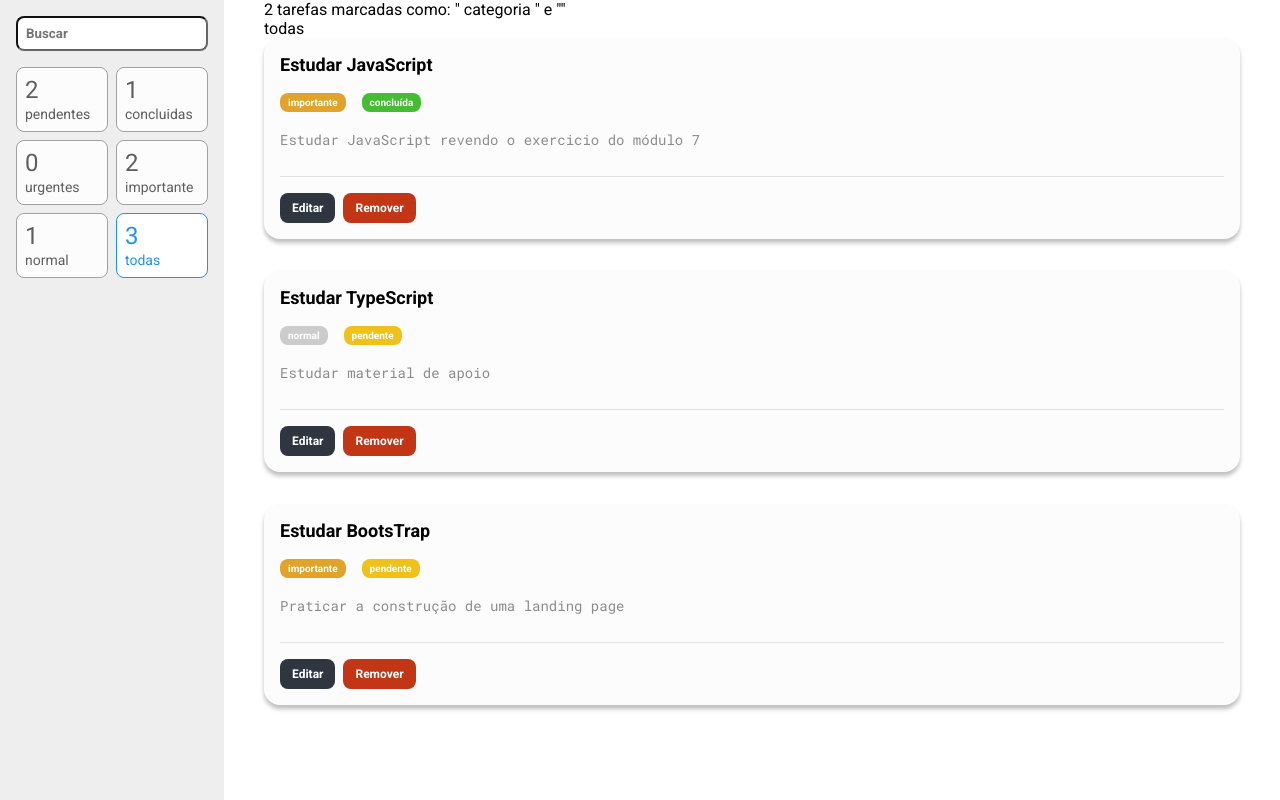
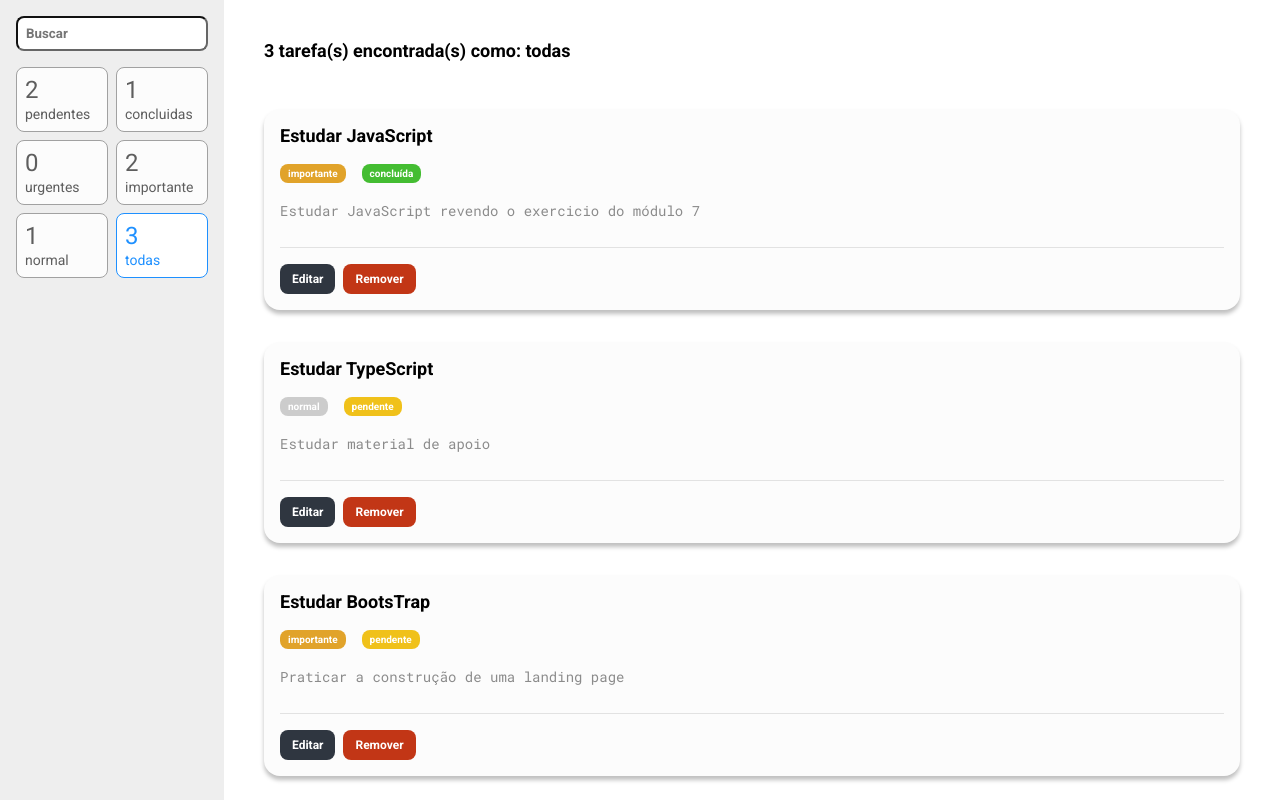
Before and after one commit to KevinReisHartwig/React-Atividade-Minhas_Tarefas, a React (Create React App) app: page / in a window 1280 px wide. Built offline with nearby package versions, Linux system fonts and the light colour scheme.

Commit message:
resultados e stylização dos filtros

```diff
--- a/src/containers/ListaDeTarefas/index.tsx
+++ b/src/containers/ListaDeTarefas/index.tsx
@@ -1,5 +1,5 @@
 import Tarefa from '../../components/Tarefa'
-import { Container } from './styles'
+import { Container, Resultado } from './styles'
 import { useSelector } from 'react-redux'
 import { RootReducer } from '../../store'
 
@@ -31,18 +31,27 @@
     }
   }
 
+  const exibirResultadoFiltragem = (quantidade: number) => {
+    let mensagem = ''
+    const complementacao =
+      termo !== undefined && termo.length > 0 ? `e  "${termo}"` : ''
+
+    if (criterio === 'todas') {
+      mensagem = `${quantidade} tarefa(s) encontrada(s) como: todas ${complementacao}`
+    } else {
+      mensagem = `${quantidade} tarefa(s) encontrada(s) como: "${`${criterio}=${valor}`}" ${complementacao}`
+    }
+    return mensagem
+  }
+
+  const tarefas = filtrarTarefa()
+  const mensagem = exibirResultadoFiltragem(tarefas.length)
+
   return (
     <Container>
-      <p>
-        2 tarefas marcadas como: &quot; categoria &quot; e &quot;{termo}&quot;
-      </p>
+      <Resultado>{mensagem}</Resultado>
       <ul>
-        <li>{termo}</li>
-        <li>{criterio}</li>
-        <li>{valor}</li>
-      </ul>
-      <ul>
-        {filtrarTarefa().map((t) => (
+        {tarefas.map((t) => (
           <li key={t.titulo}>
             <Tarefa
               id={t.id}
--- a/src/containers/ListaDeTarefas/styles.ts
+++ b/src/containers/ListaDeTarefas/styles.ts
@@ -5,3 +5,11 @@
   height: 100vh;
   overflow-y: scroll;
 `
+
+export const Resultado = styled.p`
+  display: block;
+  margin-top: 40px;
+  margin-bottom: 48px;
+  font-size: 18px;
+  font-weight: bold;
+`
```
